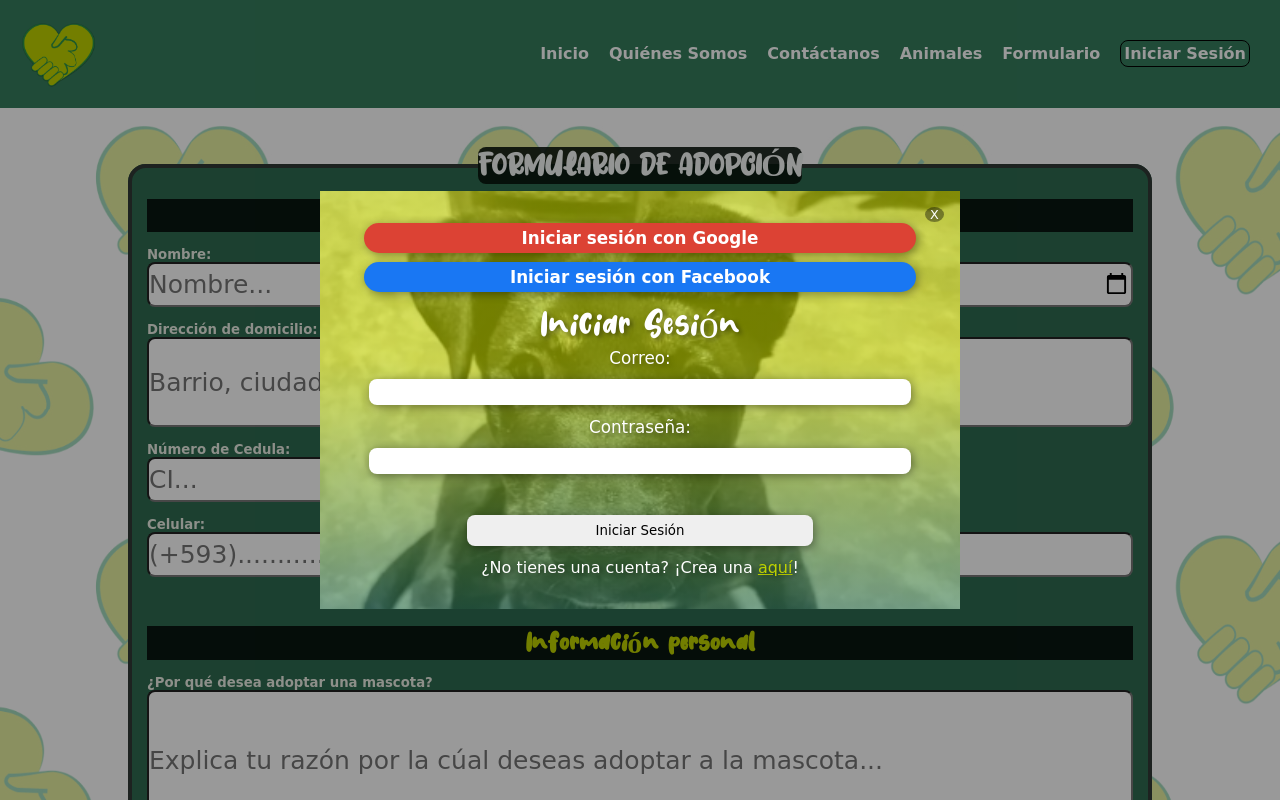
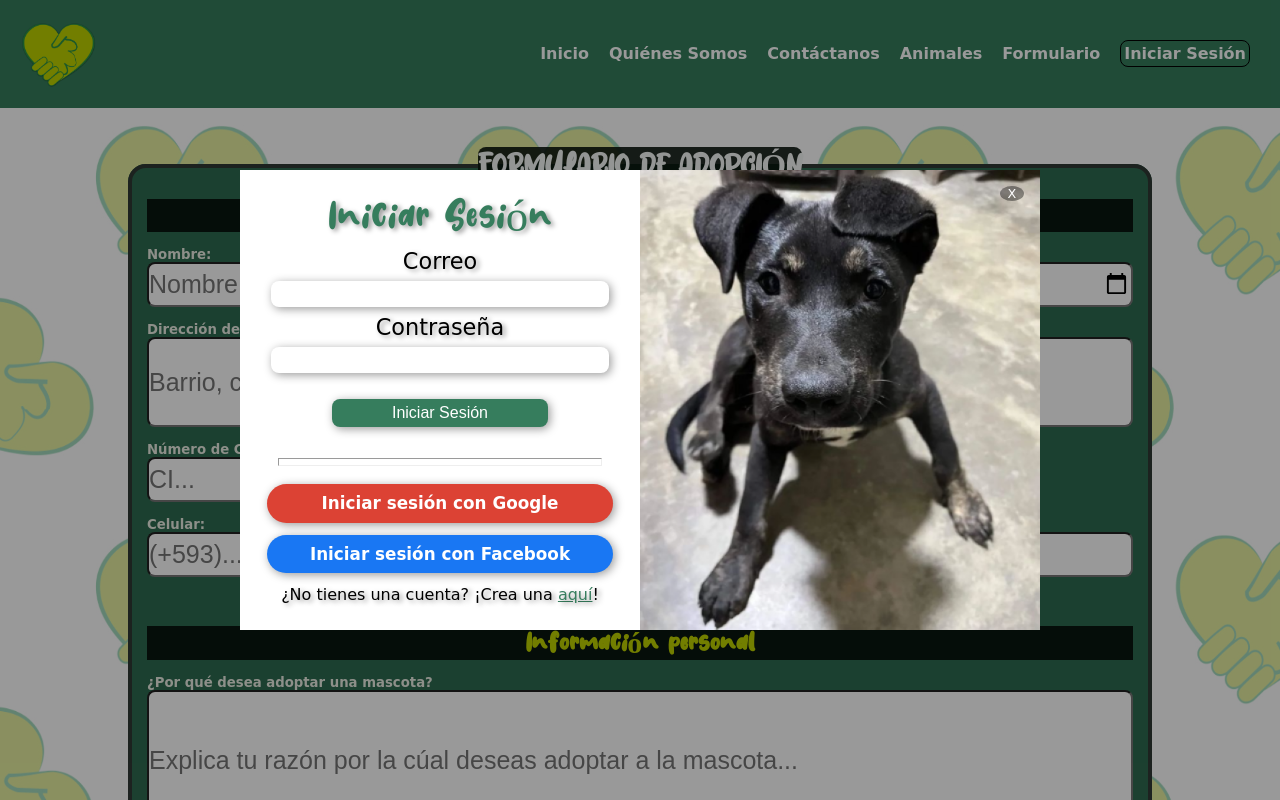
Before and after one commit to maguevara10/Patita_Amiga_Client_Server, a React (Create React App) app in the folder client/: page /Formulario in a window 1280 px wide. Both pictures are taken after a click on the link "Iniciar Sesión". Shown: the top 800 px of the page. Built offline with nearby package versions, Linux system fonts and the light colour scheme.

Commit message:
Correc login

```diff
--- a/client/src/components/Popup.css
+++ b/client/src/components/Popup.css
@@ -1,7 +1,4 @@
-*
-{
-    font-family: "Comic Sans MS", "Comic Sans", cursive;
-}
+
 
 @font-face {
     font-family: Fresh Lychee;
@@ -9,7 +6,7 @@
 }
 
 .popup{
-    color:white;
+    color:black;
     position: fixed;
     top: 0;
     left: 0;
@@ -24,10 +21,9 @@
 .inner-popup{
     position: relative;
     width: 100%;
-    max-width: 640px;
-    background:linear-gradient(rgba(191, 210, 0,0.6) 40%,rgba(54, 125, 93,0.6)),url('./perrito2.png');
-    background-size: cover;
-    background-repeat: no-repeat;
+    max-width: 800px;
+    background:white;
+
 }
 
 .inner-popup .close-btn{
@@ -38,6 +34,14 @@
     border-radius: 100%;
     background-color: rgba(0, 0, 0, 0.4);;
     border: 0;
+}
+
+.imagen{
+    width: 100%;
+    height:inherit;
+}
+.imagen img{
+    width:200%;
 }
 
 .close-btn{
@@ -52,16 +56,21 @@
     border: 10%;
 }
 
+.contenidoPopup hr{
+    margin:5%;
+}
+
 .contenidoPopup h1{
     font-family: Fresh Lychee;
-    font-size: 2.5em;
+    color: rgb(54, 125, 93);
+    font-size: 2.8em;
     font-weight: lighter;
     text-align: center;
     text-shadow: 3px 2px 5px rgba(0, 0, 0, 0.4);
 }
 
 .formulario label{
-    font-size: 1.05em;
+    font-size: 1.4em;
     text-shadow: 3px 2px 5px rgba(0, 0, 0, 0.4);
 
 }
@@ -71,27 +80,30 @@ input.login{
     height:26px;
     margin:2%;
     box-shadow: 2px 2px 10px rgba(0, 0, 0, 0.4);
-    font-size: 0.5em;
+
 }
 
 .formulario button{
     margin:5%;
-    color:black;
+    background-color: rgb(54, 125, 93);
+    color:white;
     border:none;
     border-radius: 8px;
     height:15%;
     width:60%;
     box-shadow: 2px 2px 10px rgba(0, 0, 0, 0.4);
+    font-size: 1em;
 }
 
 .formulario button:hover{
     background-color: rgb(191, 210, 0);
+    color:black;
     transition: all .5s ease 0s;
 }
 
 .mainPopup{
     display: grid;
-    grid-template-columns: repeat(1,100%);
+    grid-template-columns: repeat(2,50%);
 }
 .mainPopup .formulario{
     display: block;
@@ -102,6 +114,7 @@ input.login{
 }
 .cuentas
 {
+    font-family: "Comic Sans MS", "Comic Sans", cursive;
     box-shadow: 2px 2px 10px rgba(0, 0, 0, 0.4);
     border:none;
     margin:0 2%;
@@ -134,11 +147,10 @@ input.login{
 {
     text-align: center;
     text-shadow: 3px 2px 5px rgba(0, 0, 0, 0.4);
-
 }
 
 #regis a{
-    color:rgba(191, 210, 0);
+    color:rgb(54, 125, 93);
 }
 
 @media only screen and (max-width: 768px)
@@ -151,4 +163,11 @@ input.login{
         position: absolute;
         width: 4%;
     }
+    .imagen{
+        display: none;
+    }
+    .mainPopup{
+        grid-template-columns: repeat(1,100%);
+    }
+
 }
--- a/client/src/components/Popup.js
+++ b/client/src/components/Popup.js
@@ -12,25 +12,28 @@ function Popup(props) {
                 {props.children}
                 <div className='mainPopup'>
                     <div className='contenidoPopup grid'>
-                        <button class="cuentas" id="google">Iniciar sesión con Google</button><br/>
-                        <button class="cuentas" id="facebook">Iniciar sesión con Facebook</button><br/>
                         <h1>Iniciar Sesión</h1>
+
                         <div className='formulario'>
-                            <label for="correo">Correo: </label>
+                            <label for="correo">Correo</label>
                             <input type="text" class="inputFormulario login" id="nombre" name="nombre" onChange={(e) => {
                                 setCorreo(e.target.value)
                             }} />
-                            <label for="contraseña">Contraseña:</label>
+                            <label for="contraseña">Contraseña</label>
                             <input type="password" class="inputFormulario login" id="contraseña" name="contraseña" onChange={(e) => {
                                 setContrasenia(e.target.value)
                             }} />
                             <br/>
                             <button>Iniciar Sesión</button>
                         </div>
+                        <hr/>
+                        <button class="cuentas" id="google">Iniciar sesión con Google</button><br/>
+                        <button class="cuentas" id="facebook">Iniciar sesión con Facebook</button><br/>
                         <p id="regis">¿No tienes una cuenta? ¡Crea una <a href='IniciarSesion'>aquí</a>!</p>
                     </div>
-
-
+                    <div className="imagen">
+                        <img className="img-fluid w-100" src="imagenes/perrito2.png" />
+                    </div>
                 </div>
             </div>
 
--- a/client/src/styles/estiloFormulario.css
+++ b/client/src/styles/estiloFormulario.css
@@ -67,7 +67,7 @@ escrib2::placeholder
 
 input[type= "date"]
 {
-  font-size:0.99em;
+  font-size:0.5em;
 }
 
 .asunto2{
--- a/client/src/styles/estiloIniciarSesion.css
+++ b/client/src/styles/estiloIniciarSesion.css
@@ -11,6 +11,7 @@
     font-size: 1.5em;
     text-align: center;
     font-weight: bold;
+    background: linear-gradient();
 }
 
 #tabregis label{
```
Also changed, not shown: client/public/imagenes/perrito2.png (added).
